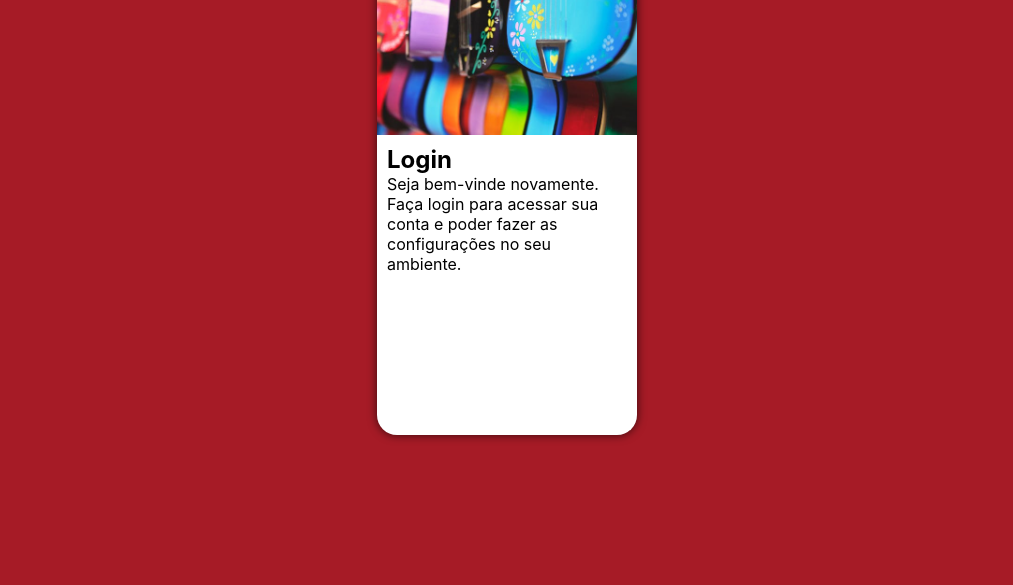
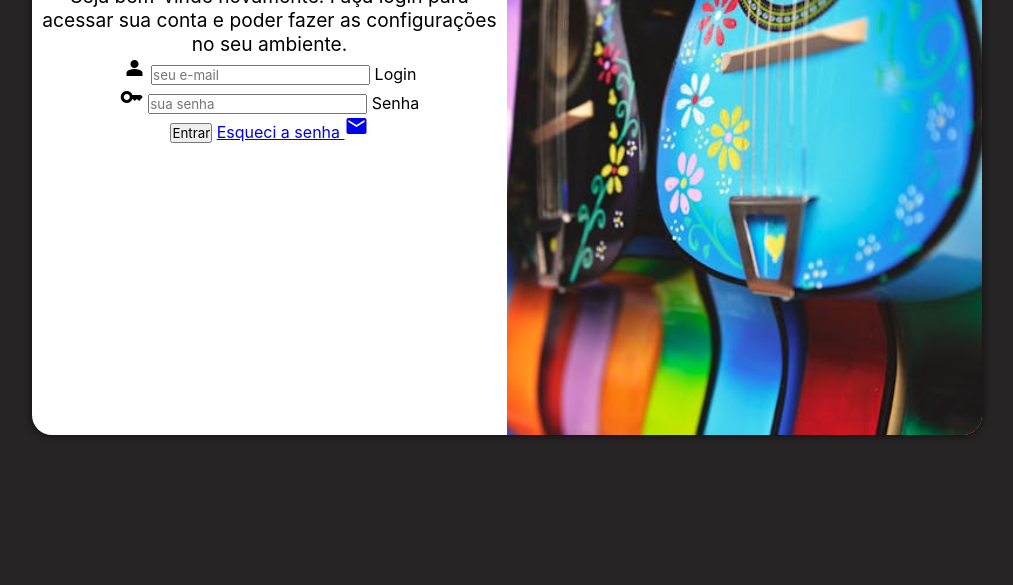
Before and after one commit to GuilhermeAbdalla/Projeto_Tela_De_Login, a plain HTML site: page index.html in a window 1280 px wide. Shown: the part 215-800 px from the top of the page, without its empty margins (133-1146 px from the left). Drawn offline with nearby package versions, Linux system fonts and the light colour scheme.

Commit message:
Added Form

```diff
--- /dev/null
+++ b/estilos/media-query.css
@@ -0,0 +1,41 @@
+@charset "UTF-8";
+
+@media screen and (min-width: 768px) and (max-width: 992px){
+    body{
+        background-image: linear-gradient(to top, #41303d 25%, #0e2057 75%);
+    }
+    section#login{
+        width: 80vw;
+
+        > div#imagem{
+            float: left;
+            width: 30%;
+            height: 100%;
+        }
+        > div#formulario{
+            float: right;
+            width: 70%;
+        }
+    }
+}
+
+@media screen and (min-width: 993px){
+    section#login{
+        width: 950px;
+        > div#imagem{
+            float: right;
+            width: 50%;
+            height: 100%;
+        }
+        > div#formulario{
+            float: left;
+            width: 50%;
+            > h1{
+                font-size: 2em;
+            }
+            > p{
+                font-size: 1.2em;
+            }
+        }
+    }
+}
--- a/estilos/style.css
+++ b/estilos/style.css
@@ -19,7 +19,7 @@ Paleta de Cores:
 }
 
 body, html{
-    background-color: #A61B26;
+    background-color: #262425;
     height: 100vh;
     width: 100vw;
 }
@@ -42,6 +42,9 @@ section#login{
     height: 500px;
     border-radius: 20px;
     box-shadow: 0px 0px 10px rgba(0, 0, 0, 0.685);
+
+    transition: width .5s, height .5s;
+    transition-timing-function: ease;
     > div#imagem{
         display: block;
         background: #A61B26 url(../imagens/pexels-tim-mossholder-668295.jpg) no-repeat right top;
@@ -52,5 +55,10 @@ section#login{
     >div#formulario{
         display: block;
         padding: 10px;
+        text-align: center;
+        margin-bottom: 10px;
+        > p{
+            font-size: 0.8em;
+        }
     }
 }
--- a/index.html
+++ b/index.html
@@ -3,7 +3,9 @@
 <head>
     <meta charset="UTF-8">
     <meta name="viewport" content="width=device-width, initial-scale=1.0">
+    <link rel="stylesheet" href="https://fonts.googleapis.com/css2?family=Material+Symbols+Outlined:opsz,wght,FILL,GRAD@20..48,100..700,0..1,-50..200" />
     <link rel="stylesheet" href="estilos/style.css">
+    <link rel="stylesheet" href="estilos/media-query.css">
     <title>Tela de Login</title>
 </head>
 <body>
@@ -15,8 +17,21 @@
             <div id="formulario">
                 <h1>Login</h1>
                 <p>Seja bem-vinde novamente. Faça login para acessar sua conta e poder fazer as configurações no seu ambiente.</p>
-                <form action="login.php" method="post">
-
+                <form action="login.php" method="post" autocomplete="on">
+                    <div class="campo">
+                        <span class="material-symbols-outlined" style="font-variation-settings: 'FILL' 1">person</span>
+                        <input type="email" name="login" id="ilogin" placeholder="seu e-mail" autocomplete="email" required maxlength="30">
+                        <label for="ilogin">Login</label>
+                    </div>
+                    <div class="campo">
+                        <span class="material-symbols-outlined" style="font-variation-settings: 'FILL' 1">key</span>
+                        <input type="password" name="senha" id="isenha" placeholder="sua senha" autocomplete="current-password" required minlength="8" maxlength="16">
+                        <label for="isenha">Senha</label>
+                    </div>
+                    <input type="submit" value="Entrar">
+                    <a href="#">
+                        Esqueci a senha <span class="material-symbols-outlined" style="font-variation-settings: 'FILL' 1">mail</span>
+                    </a>
                 </form>
             </div>
         </section>
```
